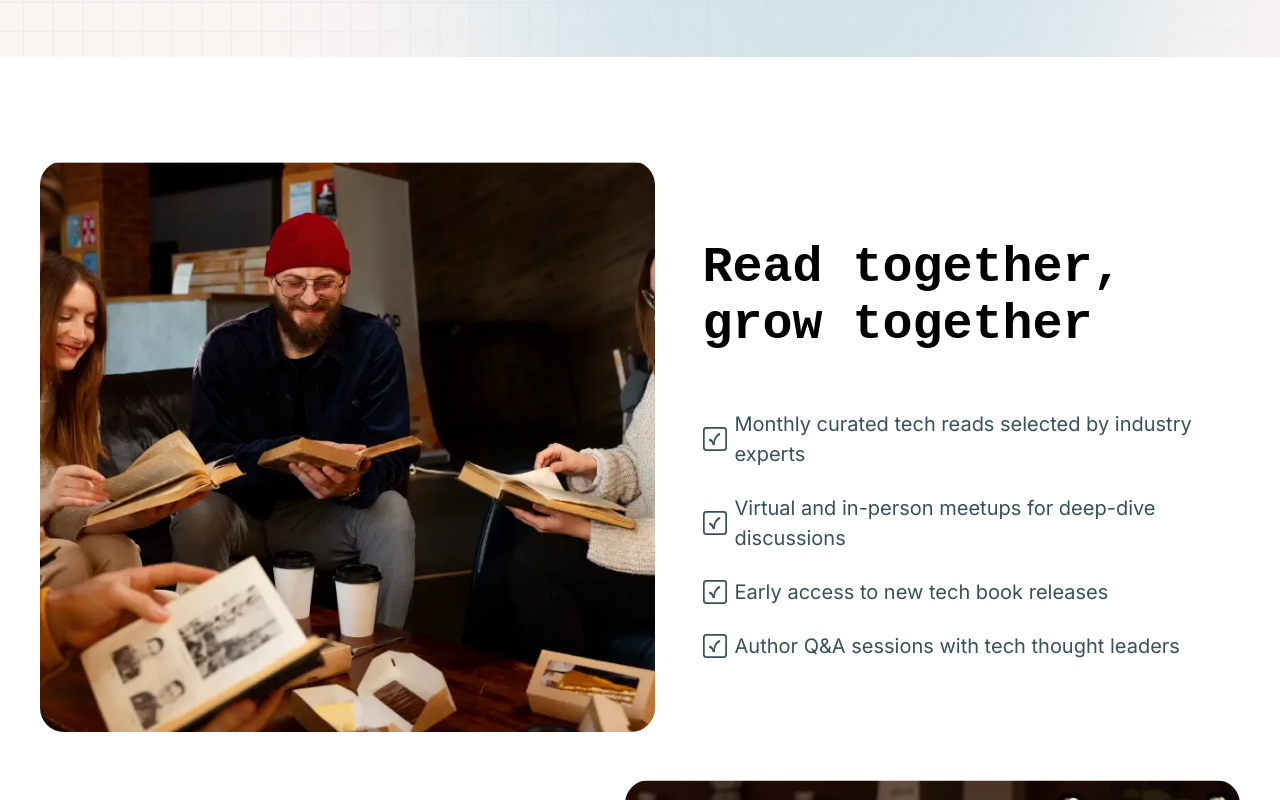
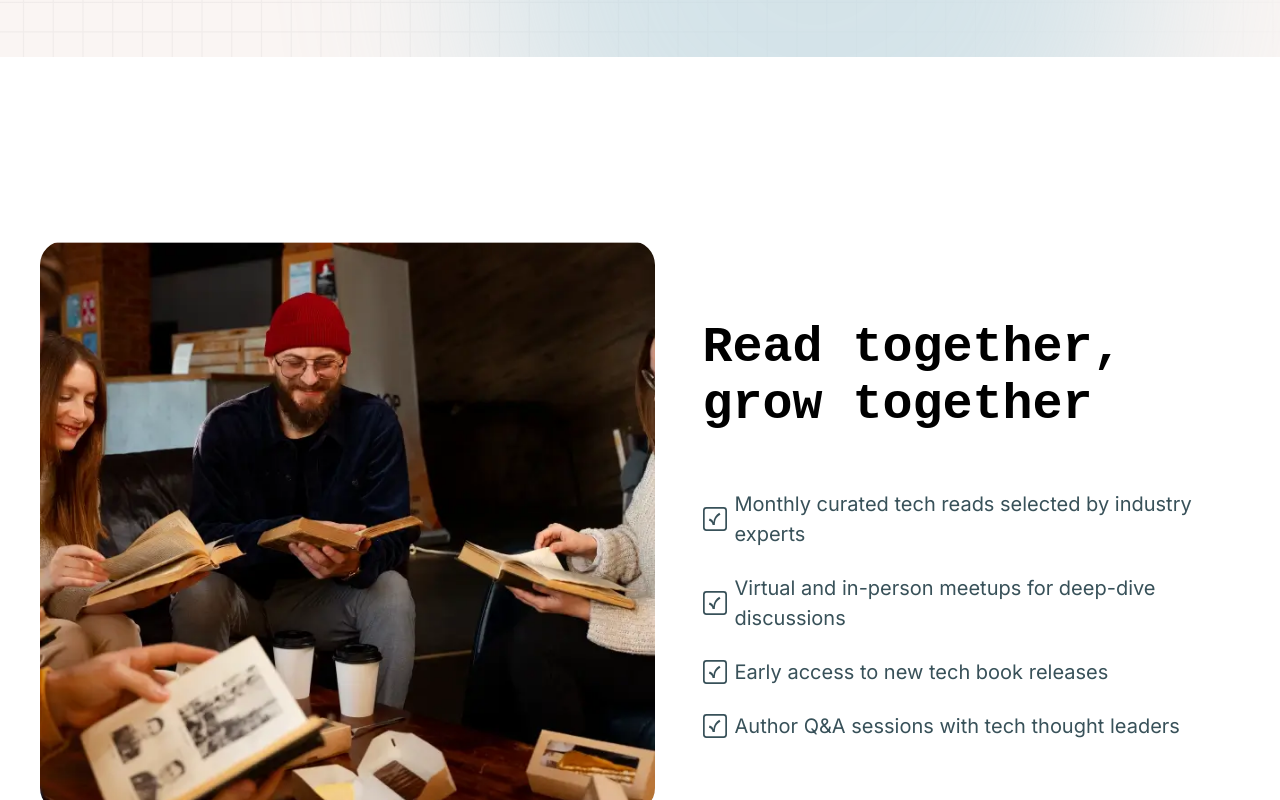
Before and after one commit to ioangheraszim/tech-book-club, a React (Vite) app: page / in a window 1280 px wide. Shown: the part 740-1540 px from the top of the page. Built offline with nearby package versions, Linux system fonts and the light colour scheme; a web font is replaced by a local one.

Commit message:
fix: overflowing text into hero section on mobile screens

```diff
--- a/src/App.jsx
+++ b/src/App.jsx
@@ -11,13 +11,12 @@ function App() {
   return (
     <>
       <Hero />
-      <Suspense fallback={<div className="loader">Loading...</div>}>
-        <Features />
-        <Journey />
-        <Membership />
-        <Testimonials />
-        <Footer />
-      </Suspense>
+      <Features />
+      <Journey />
+      <Membership />
+      <Testimonials />
+      <Footer />
+      <Suspense fallback={<div className="loader">Loading...</div>}></Suspense>
     </>
   )
 }
--- a/src/components/Features/Features.scss
+++ b/src/components/Features/Features.scss
@@ -2,7 +2,9 @@
 @import '../../styles/mixins';
 
 .features {
-  margin: 5rem 0;
+  @media (min-width: 768px) {
+    margin: 10rem 0;
+  }
   opacity: 0;
   transition:
     opacity 0.6s ease-out,
--- a/src/components/Hero/Hero.scss
+++ b/src/components/Hero/Hero.scss
@@ -2,8 +2,6 @@
 @import '../../styles/mixins';
 
 .hero {
-  height: 100vh;
-
   background: url('../../assets/images/pattern-light-bg.svg') $color-soft;
   @media (min-width: 768px) {
     padding: 0 0 5rem 0;
```
